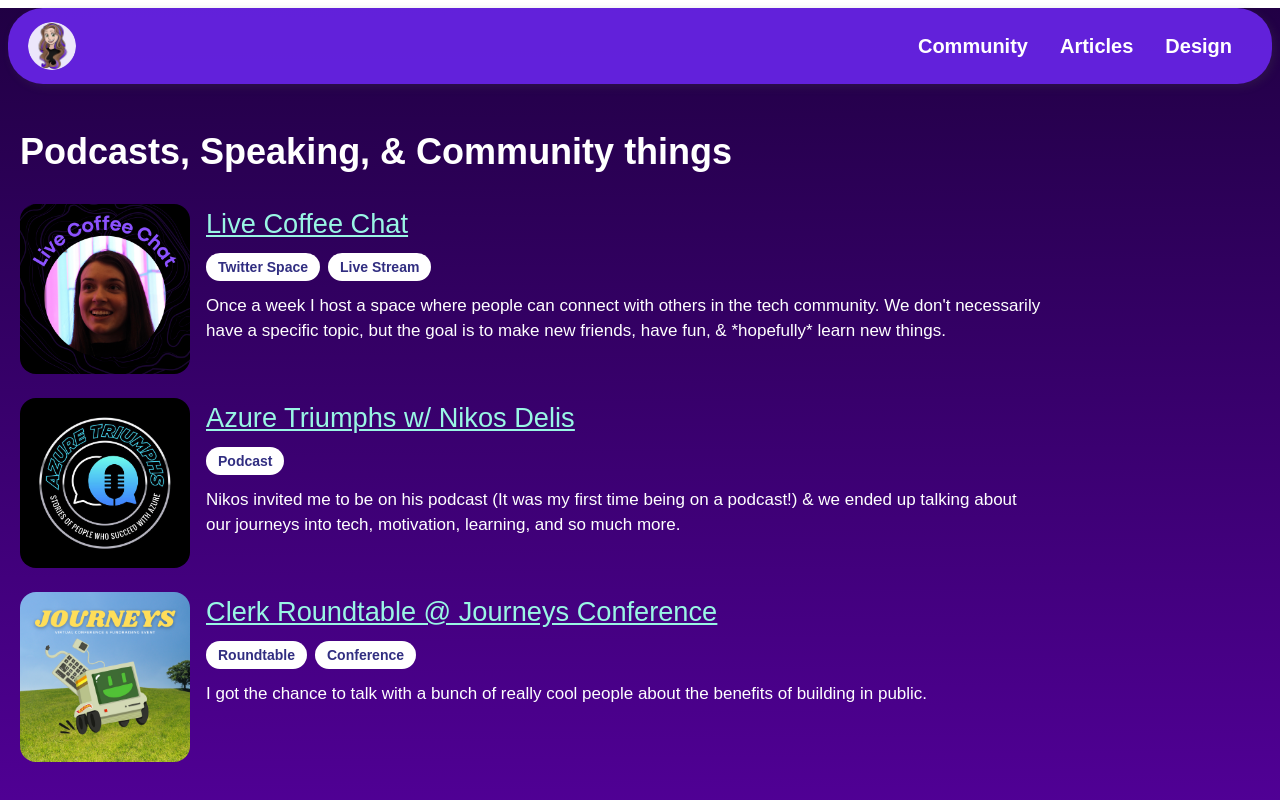
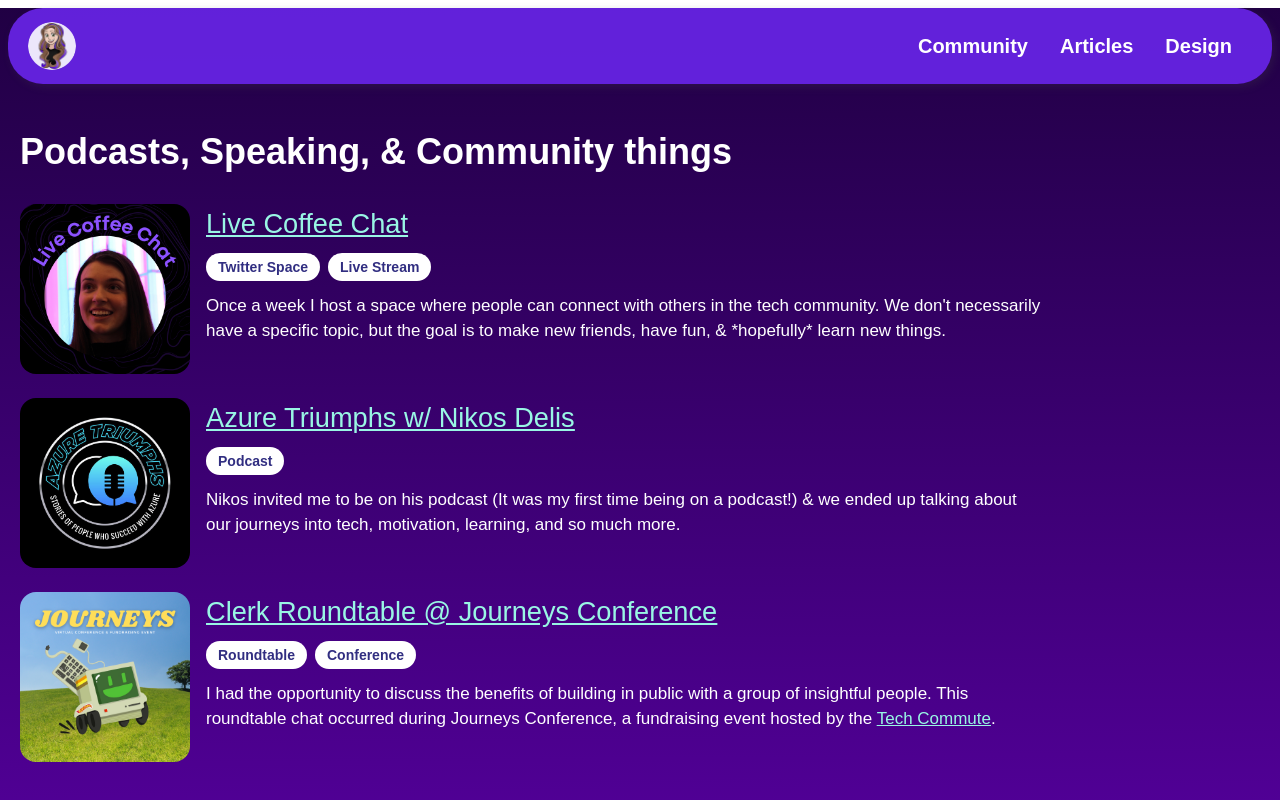
Before and after one commit to elliezub/Ellies-blog-links, a Next.js app: page /collabs in a window 1280 px wide. Shown: the top 800 px of the page. Built offline with nearby package versions, Linux system fonts and the light colour scheme.

Commit message:
add link to tech commute

```diff
--- a/app/blogs/page.js
+++ b/app/blogs/page.js
@@ -50,6 +50,9 @@
         "sm:col-span-2 sm:row-span-1 rounded-2xl sm:flex flex-col cursor-pointer min-w-full sm:min-h-[270px] min-h-[180px] days-blog",
       isHiddenRev: true,
     },
+
+
+
   ];
 
   const [showReviews, setShowReviews] = useState(false);
--- a/app/collabs/page.js
+++ b/app/collabs/page.js
@@ -24,7 +24,17 @@
       types: ["Roundtable", "Conference"],
       linkToCollab: "https://www.youtube.com/watch?v=hvyn-n8Kqgg&t=86s",
       description:
-        "I got the chance to talk with a bunch of really cool people about the benefits of building in public.",
+      (
+        <>
+          I had the opportunity to discuss the benefits of building in public
+          with a group of insightful people. This roundtable chat occurred
+          during Journeys Conference, a fundraising event hosted by the {" "}
+          <Link href="https://thetc.co/" target="_blank" className="underline text-teal-200">
+            Tech Commute
+          </Link>
+          .
+        </>
+      ),
       sideImg: "/journeysimg.png",
     },
   ];
@@ -75,13 +85,13 @@
       <p className="text-xl mt-4 bg-slate-950 py-6 px-12 rounded-md text-center shadow-md w-full">
         If you&apos;re interested in collaborating (Twitter space, live-stream,
         podcast etc.) Shoot me a DM on{" "}
-        <a
+        <Link
           href="https://x.com/elliezub"
           target="_blank"
           className="underline text-teal-200"
         >
           X/Twitter
-        </a>
+        </Link>
         !
       </p>
     </main>
```
